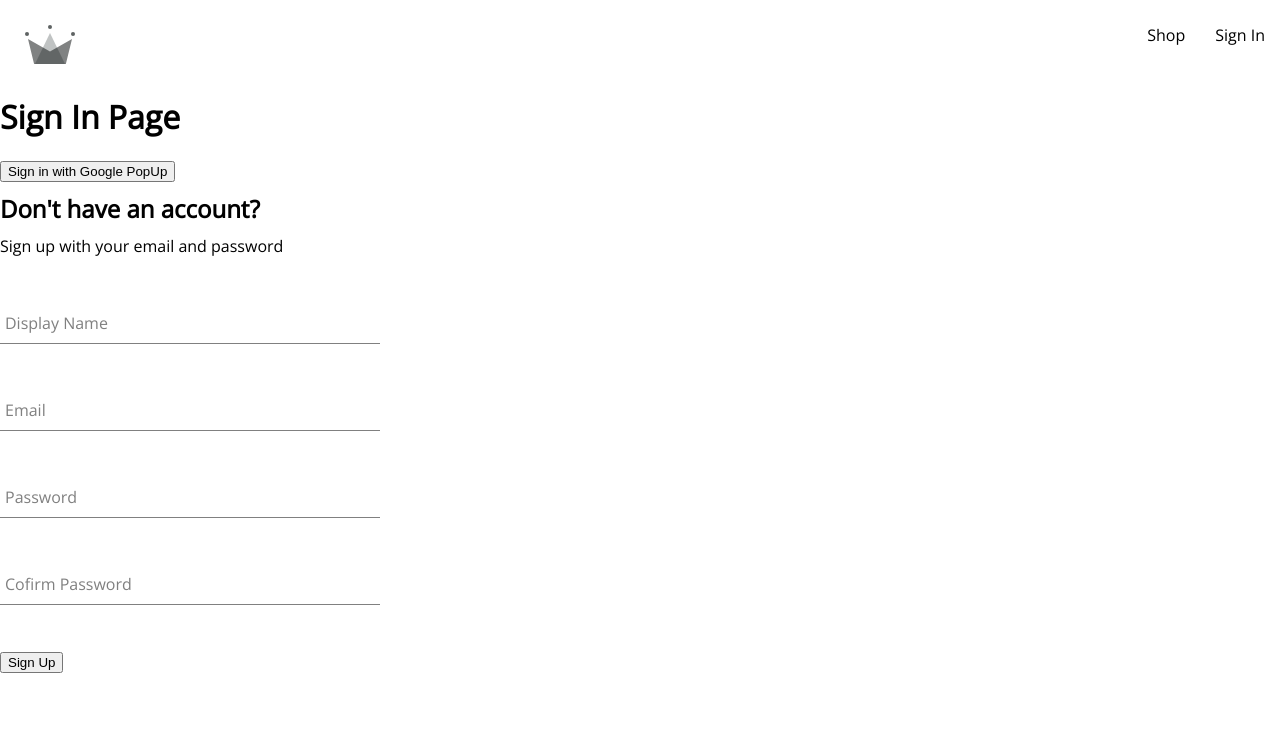
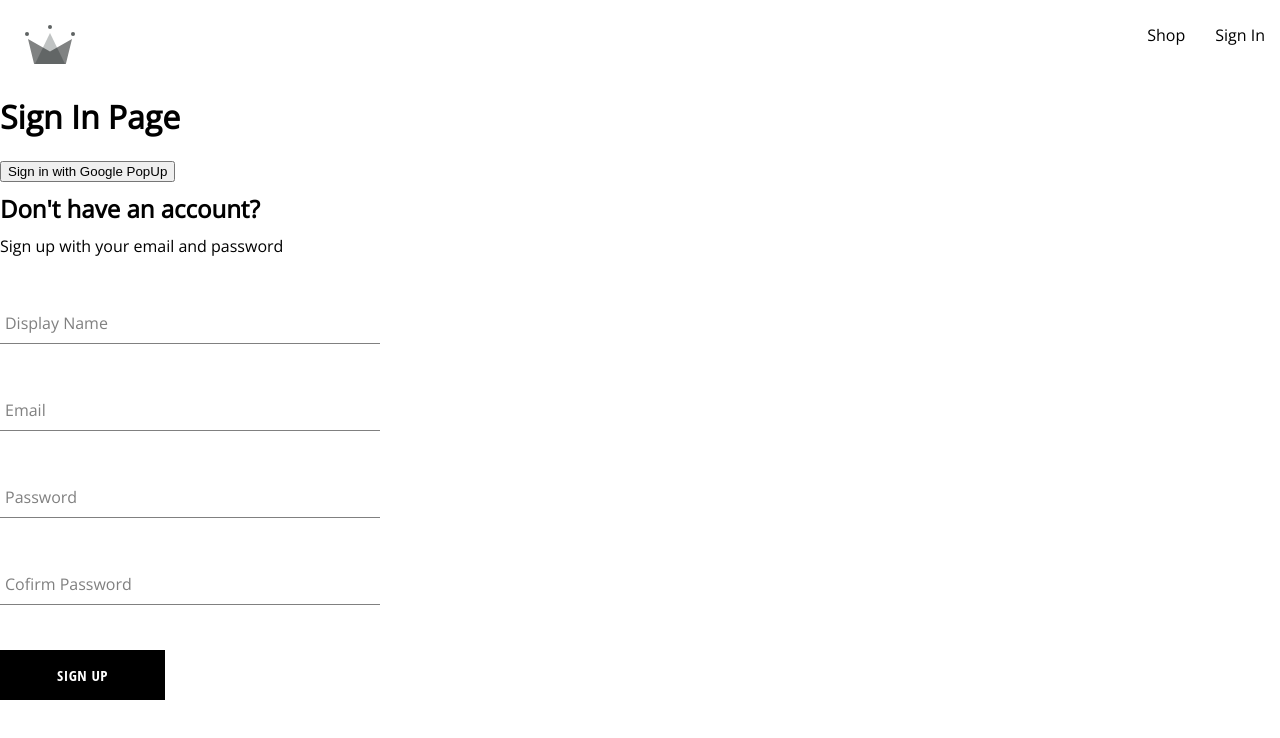
Before and after one commit to sachdevavaibhav/crwn-clothing, a React (Create React App) app: page /sign-in in a window 1280 px wide. Shown: the top 738 px of the page. Built offline with nearby package versions, Linux system fonts and the light colour scheme.

Commit message:
button component

```diff
--- /dev/null
+++ b/src/components/button/button.component.jsx
@@ -0,0 +1,22 @@
+import './button.styles.scss'
+
+const BUTTON_TYPE_CLASSES = {
+    inverted: 'inverted',
+    googleSignIn: 'google-sign-in'
+}
+
+const Button = ({children, buttonType, ...otherProps}) => {
+    // The children prop is the content between the opening and closing tags of the component. It is a special prop.
+    return(
+        <button className={`button-container ${BUTTON_TYPE_CLASSES[buttonType]}`}
+        {...otherProps}>{children}</button>
+    )
+}
+
+export default Button
+
+/*
+default
+inverted
+google sign in
+*/
--- /dev/null
+++ b/src/components/button/button.styles.scss
@@ -0,0 +1,46 @@
+.button-container {
+  min-width: 165px;
+  width: auto;
+  height: 50px;
+  letter-spacing: 0.5px;
+  line-height: 50px;
+  padding: 0 35px 0 35px;
+  font-size: 15px;
+  background-color: black;
+  color: white;
+  text-transform: uppercase;
+  font-family: 'Open Sans Condensed';
+  font-weight: bolder;
+  border: none;
+  cursor: pointer;
+  display: flex;
+  justify-content: center;
+
+  &:hover {
+    background-color: white;
+    color: black;
+    border: 1px solid black;
+  }
+
+  &.google-sign-in {
+    background-color: #4285f4;
+    color: white;
+
+    &:hover {
+      background-color: #357ae8;
+      border: none;
+    }
+  }
+
+  &.inverted {
+    background-color: white;
+    color: black;
+    border: 1px solid black;
+
+    &:hover {
+      background-color: black;
+      color: white;
+      border: none;
+    }
+  }
+}
--- a/src/components/form-input/form-input.component.jsx
+++ b/src/components/form-input/form-input.component.jsx
@@ -10,7 +10,6 @@
                 form-input-label`}
                 >{label}</label>
             )}
-
         </div>
     )
 }
--- a/src/components/sign-up-form/sign-up-form.component.jsx
+++ b/src/components/sign-up-form/sign-up-form.component.jsx
@@ -2,6 +2,7 @@
 
 import {createAuthUserFromEmailAndPassword, createUserDocumentFromAuth} from '../../utils/firebase/firebase.utils'
 import FormInput from "../form-input/form-input.component"
+import Button from "../button/button.component"
 import './sign-up-form.styles.scss'
 
 const defaultFormFields = {
@@ -81,7 +82,7 @@
                 onChange={handleChange}
                 value={confirmPassword} />
 
-                <button type="submit">Sign Up</button>
+                <Button type="submit">Sign Up</Button>
             </form>
         </div>
     )
```
